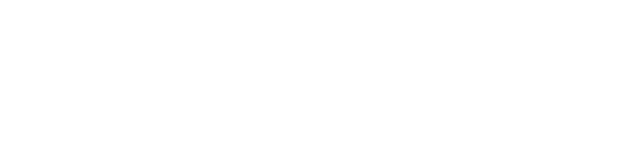
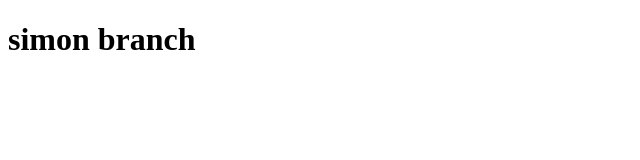
Before and after one commit to simonhalimonov-dci/git-test, a plain HTML site: page simon.html in a window 1280 px wide. Shown: the whole page, without its empty margins (0-640 px from the left). Drawn offline with Linux system fonts and the light colour scheme.

Commit message:
heading added

```diff
--- a/simon.html
+++ b/simon.html
@@ -7,6 +7,6 @@
   <title>Document</title>
 </head>
 <body>
-
+  <h1>simon branch</h1>
 </body>
 </html>
```
